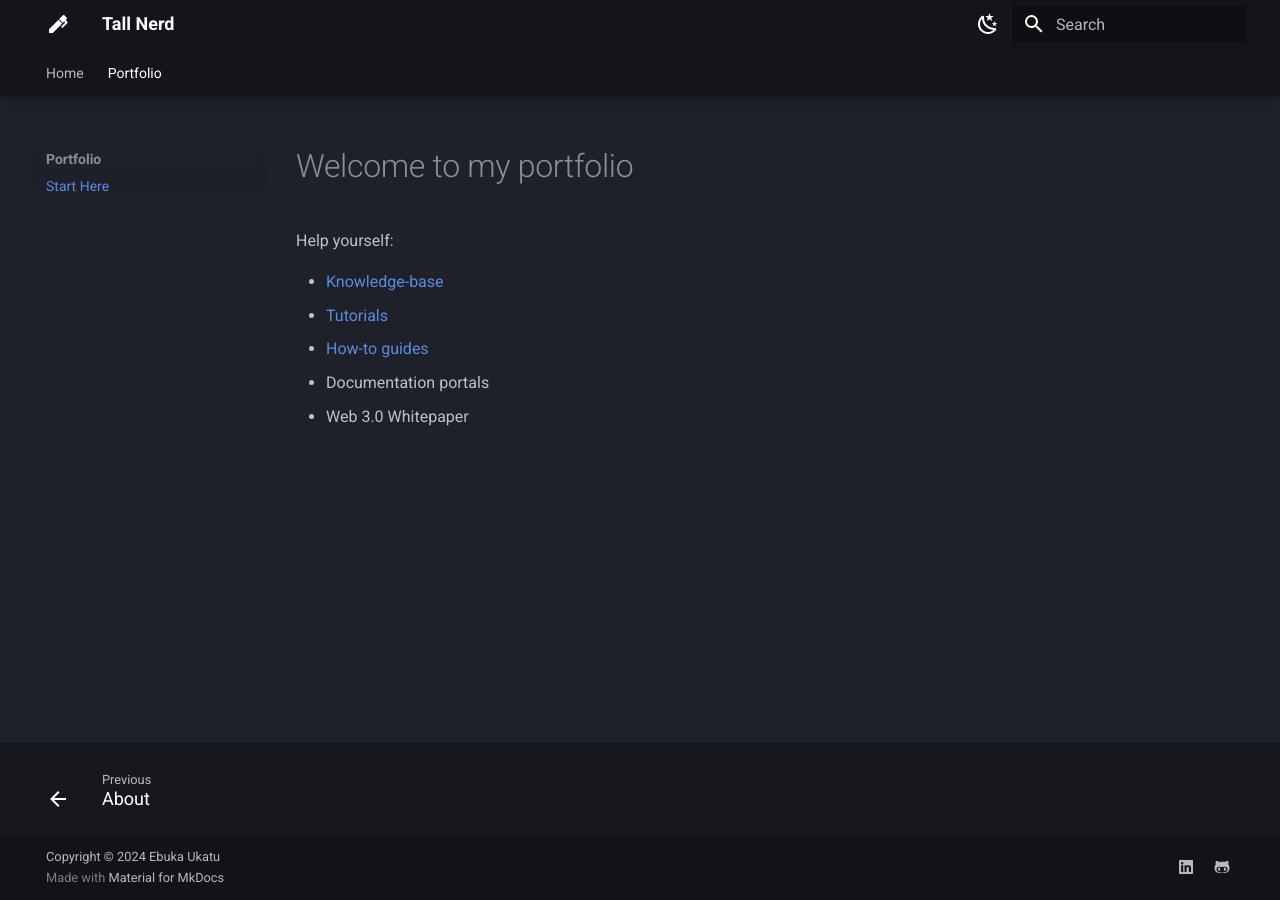
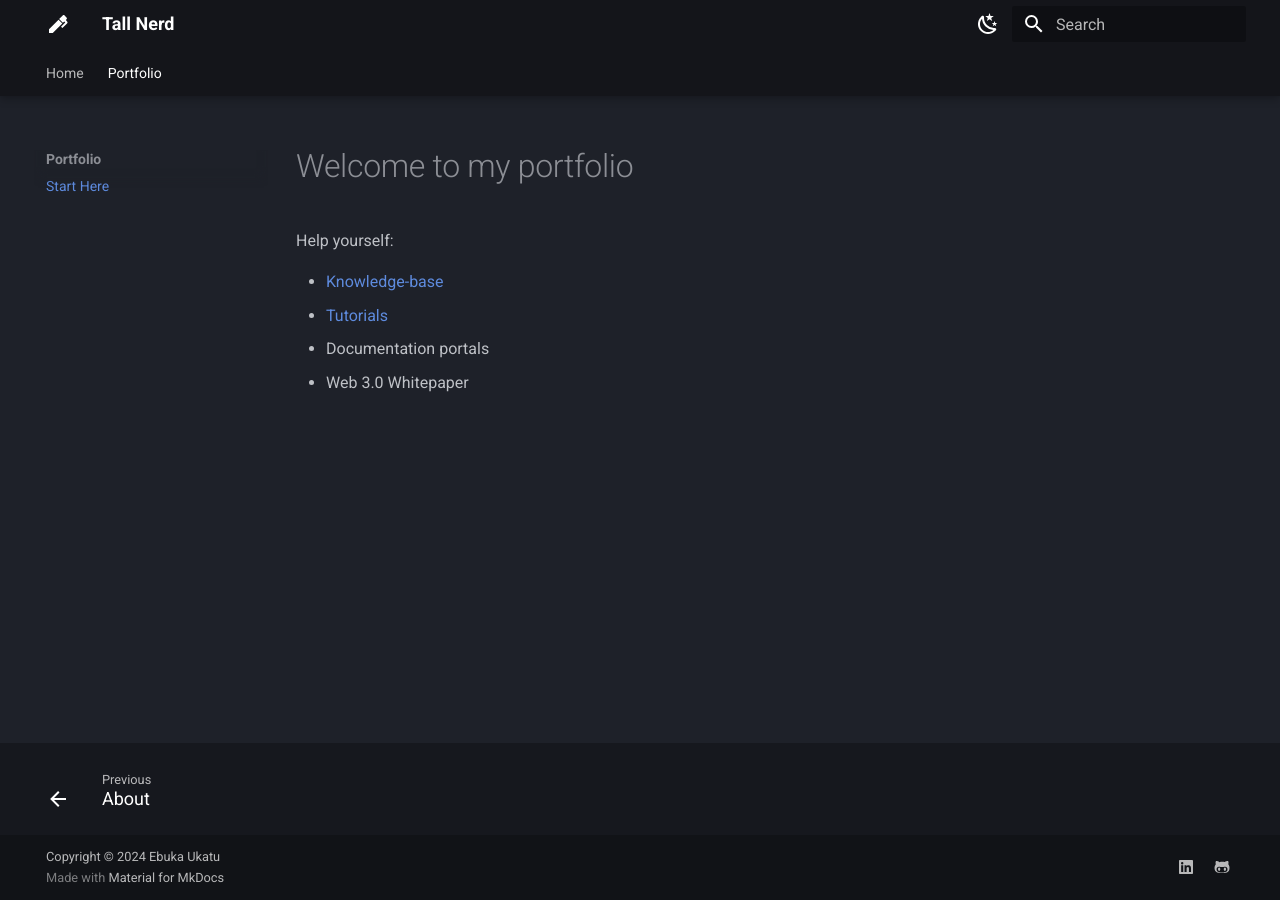
Before and after one commit to TallNerdx/TallNerdx.github.io, an MkDocs documentation site: the page built from docs/Portfolio/start here.md, in a window 1280 px wide. Built offline with MkDocs 1.6.1 and Material for MkDocs 9.7.7, drawn with Linux system fonts in a browser that asks for light colours.

Commit message:
Update start here.md

```diff
--- a/docs/Portfolio/start here.md
+++ b/docs/Portfolio/start here.md
@@ -4,6 +4,5 @@ Help yourself:
 
 - [Knowledge-base](knowledgebase.md)
 - [Tutorials](tutorials.md)
-- [How-to guides](howtoguides.md)
 - Documentation portals
 - Web 3.0 Whitepaper
```
